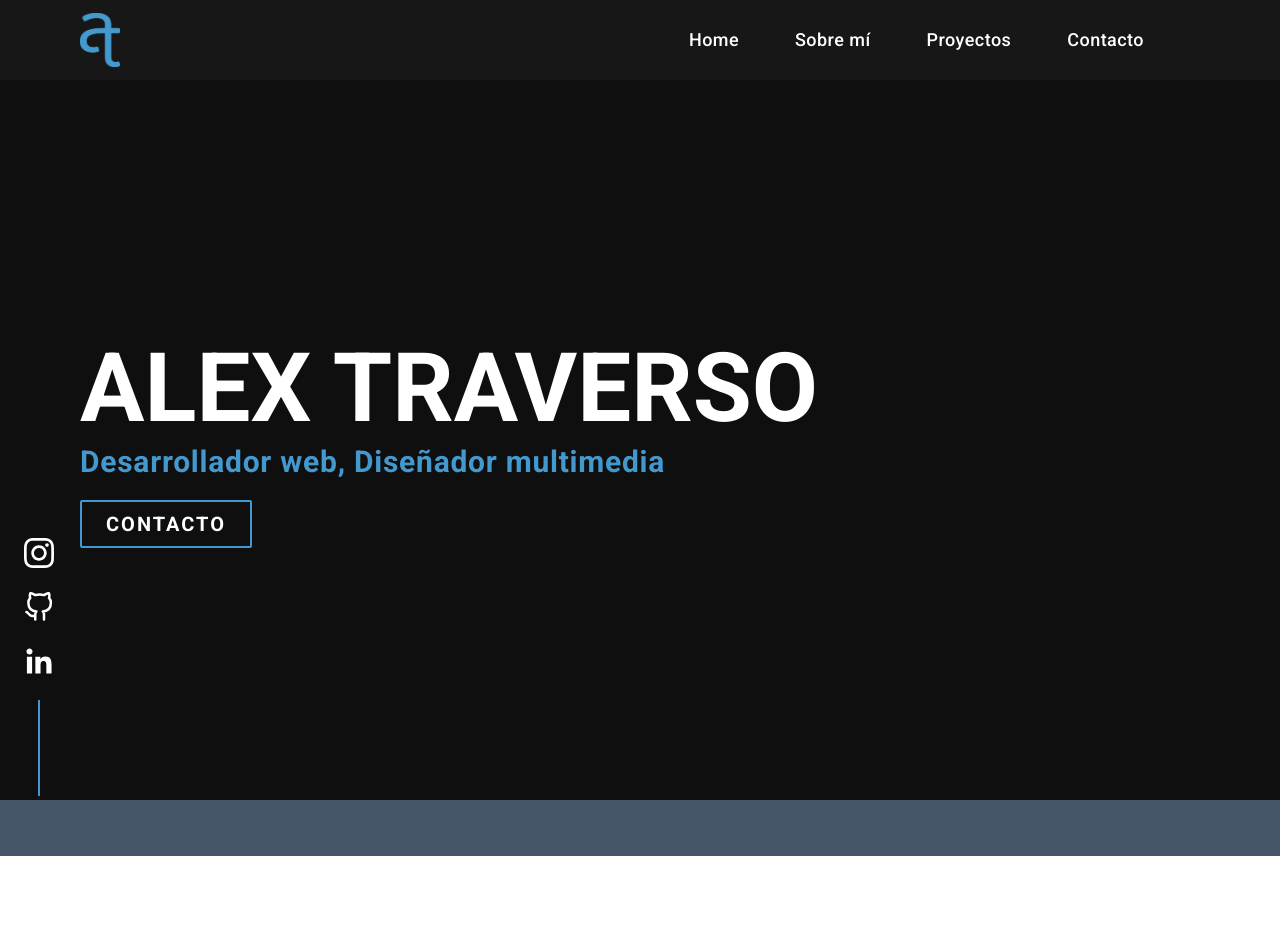
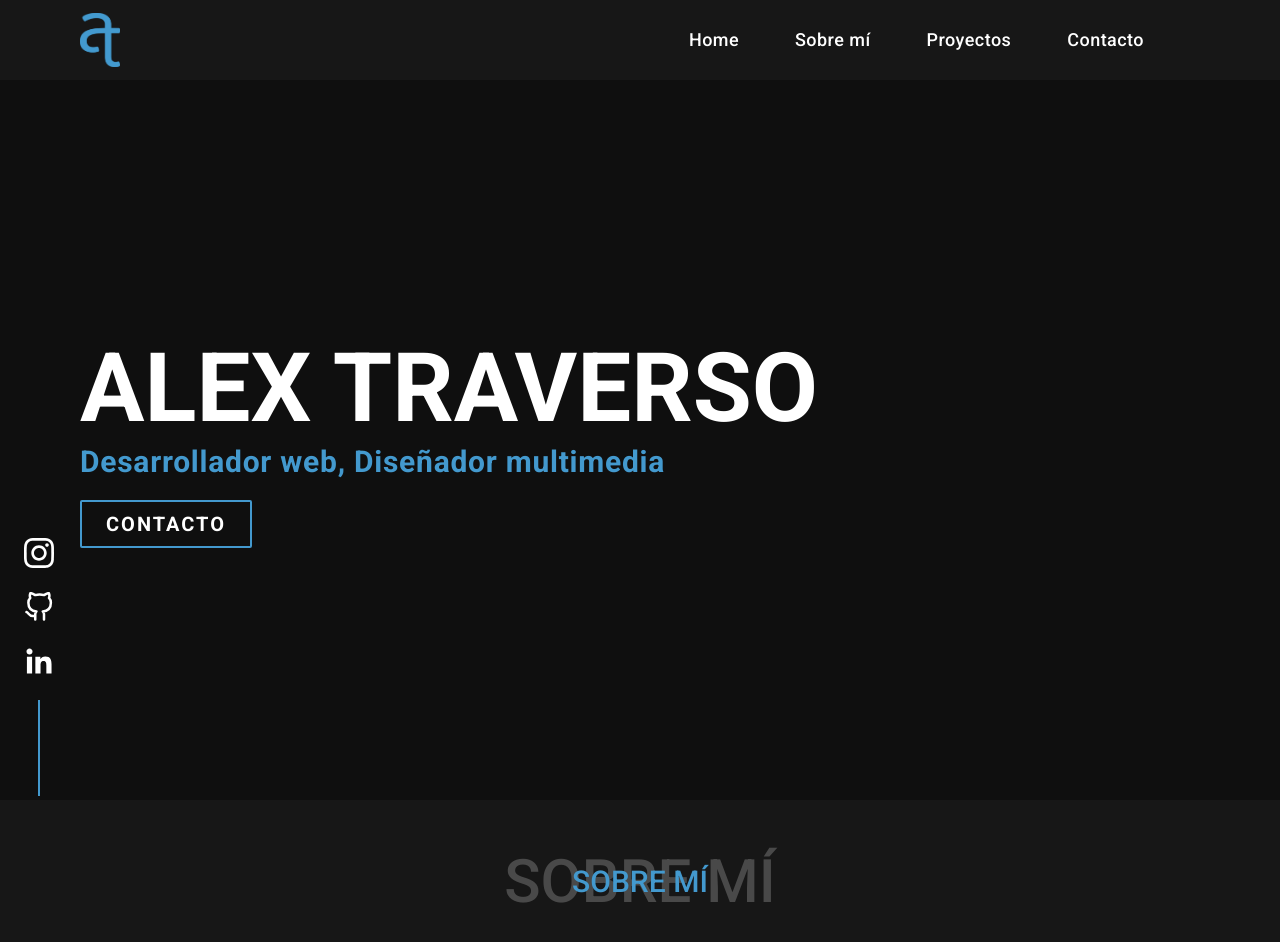
Before and after one commit to alex-traverso/Portfolio, a Next.js app: page / in a window 1280 px wide. Shown: the top 942 px of the page. Before the commit the page ends 856 px from the top, so only its background shows below. Built offline with nearby package versions, Linux system fonts and the light colour scheme.

Commit message:
add Titles component + skills component

```diff
--- a/components/AboutMe/index.js
+++ b/components/AboutMe/index.js
@@ -1 +1,17 @@
-export default function AboutMe() {}
+import Titles from "../Titles";
+
+export default function AboutMe() {
+  return (
+    <>
+      <div className=' pt-sectionTop pb-sectionBottom bg-darkGrey flex justify-center h-auto items-center flex-col'>
+        <Titles>SOBRE MÍ</Titles>
+        {/* <div className='duration-400 text-white relative flex md:min-h-[286px] max-w-[346px] cursor-pointer flex-col items-center gap-4 rounded-xl border border-indigo-300/50 p-6 shadow-inner transition-all hover:-translate-y-2 hover:bg-indigo-300/50 dark:border-zinc-700/40 dark:shadow-zinc-700/40 dark:hover:bg-zinc-600/30 dark:hover:shadow-transparent'>
+          Lorem ipsum dolor sit amet consectetur adipisicing elit. Quia placeat
+          velit dignissimos eligendi ipsam aliquid recusandae accusantium
+          aperiam amet magnam, enim iste nam eaque tempora provident nemo
+          nostrum a accusamus.
+        </div> */}
+      </div>
+    </>
+  );
+}
--- a/components/Header/index.js
+++ b/components/Header/index.js
@@ -4,7 +4,7 @@ import profilePic from "public/logo.png";
 
 export default function Header() {
   return (
-    <header className='flex fixed top-0 z-10 h-20 w-screen justify-between items-center bg-darkGrey px-20 py-10'>
+    <header className='flex fixed top-0 z-50 h-20 w-full justify-between items-center bg-darkGrey px-20 py-10'>
       <div className=' max-w-sm'>
         <Link href={"/"}>
           <Image src={profilePic} alt='Logo' width={40} height={45} />
--- /dev/null
+++ b/components/Skills/index.js
@@ -0,0 +1,15 @@
+export default function Skills() {
+  return (
+    <>
+      <div className=' bg-dark flex flex-col justify-center items-center'>
+        <h2 className='text-white'>Skills</h2>
+        <div className='duration-400 text-white relative flex md:min-h-[286px] max-w-[346px] cursor-pointer flex-col items-center gap-4 rounded-xl border border-indigo-300/50 p-6 shadow-inner transition-all hover:-translate-y-2 hover:bg-indigo-300/50 dark:border-zinc-700/40 dark:shadow-zinc-700/40 dark:hover:bg-zinc-600/30 dark:hover:shadow-transparent'>
+          Lorem ipsum dolor sit amet consectetur adipisicing elit. Quia placeat
+          velit dignissimos eligendi ipsam aliquid recusandae accusantium
+          aperiam amet magnam, enim iste nam eaque tempora provident nemo
+          nostrum a accusamus.
+        </div>
+      </div>
+    </>
+  );
+}
--- /dev/null
+++ b/components/Titles/index.js
@@ -0,0 +1,15 @@
+export default function Titles({ children }) {
+  return (
+    <>
+      <div className='relative h-16 w-full flex justify-center items-center'>
+        <h2 className='text-lightBlue z-10 text-3xl font-medium absolute center'>
+          {children}
+        </h2>
+
+        <h2 className='text-lightGrey opacity-30 text-6xl font-medium absolute center'>
+          {children}
+        </h2>
+      </div>
+    </>
+  );
+}
--- a/pages/index.js
+++ b/pages/index.js
@@ -6,8 +6,10 @@ import { Roboto } from "@next/font/google";
 import Header from "@/components/Header";
 import Banner from "@/components/Banner/index";
 import Footer from "@/components/Footer/index";
+import Skills from "@/components/Skills";
 
 import SocialMedia from "@/components/SocialMedia";
+import AboutMe from "@/components/AboutMe";
 
 const roboto = Roboto({
   subsets: ["latin"],
@@ -27,7 +29,9 @@ export default function Home() {
         <Header />
         <Banner />
         <SocialMedia />
-        <Footer />
+        <AboutMe />
+        {/* <Skills /> */}
+        {/* <Footer /> */}
       </main>
     </>
   );
--- a/tailwind.config.js
+++ b/tailwind.config.js
@@ -12,8 +12,13 @@ module.exports = {
     extend: {
       colors: {
         darkGrey: "#171717",
+        lightGrey: "#BDBDBD",
         dark: "#0F0F0F",
         lightBlue: "#4399CE",
+      },
+      padding: {
+        sectionTop: "50px",
+        sectionBottom: "75px",
       },
     },
   },
```
Also changed, not shown: components/Card/index.js (added).
